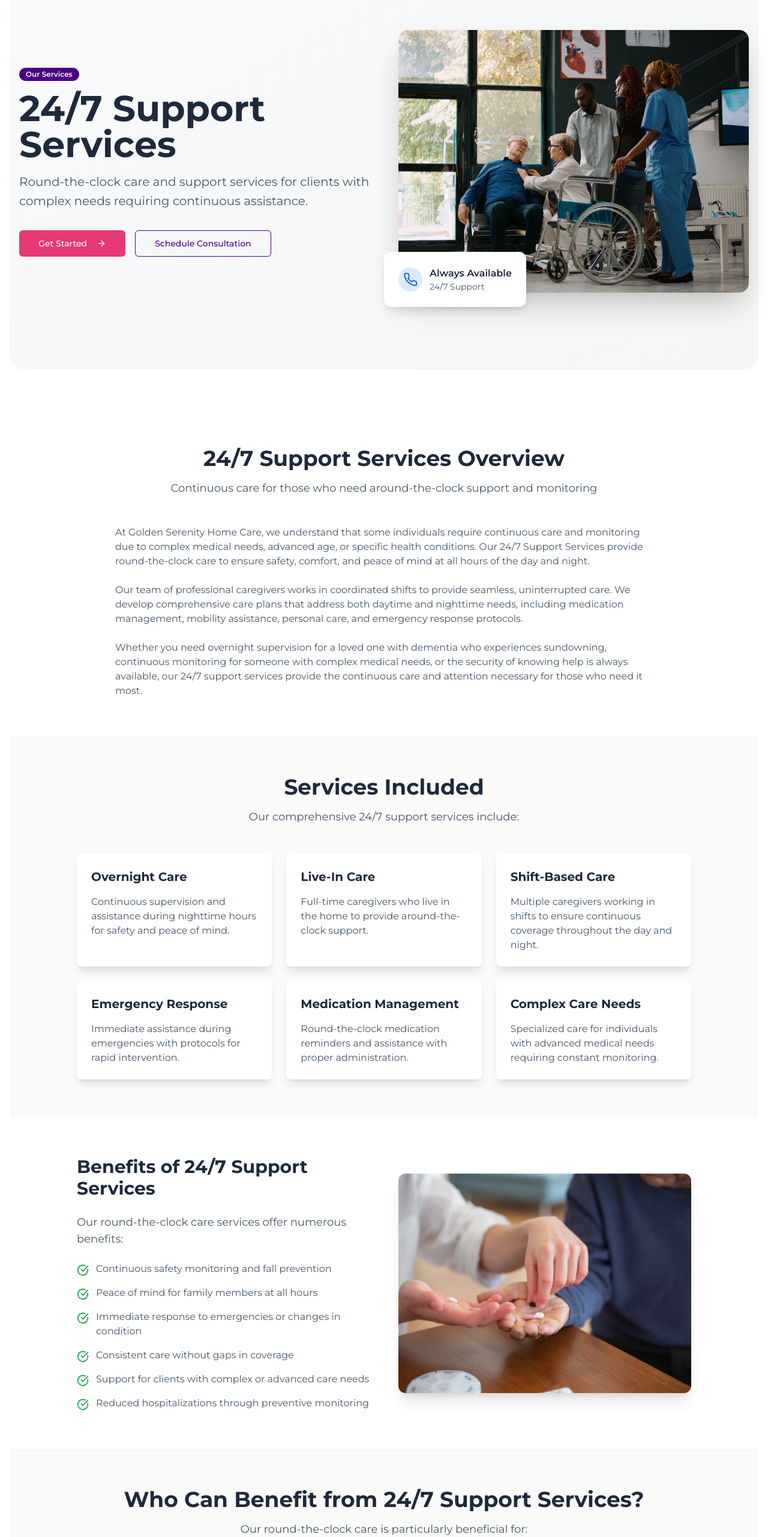
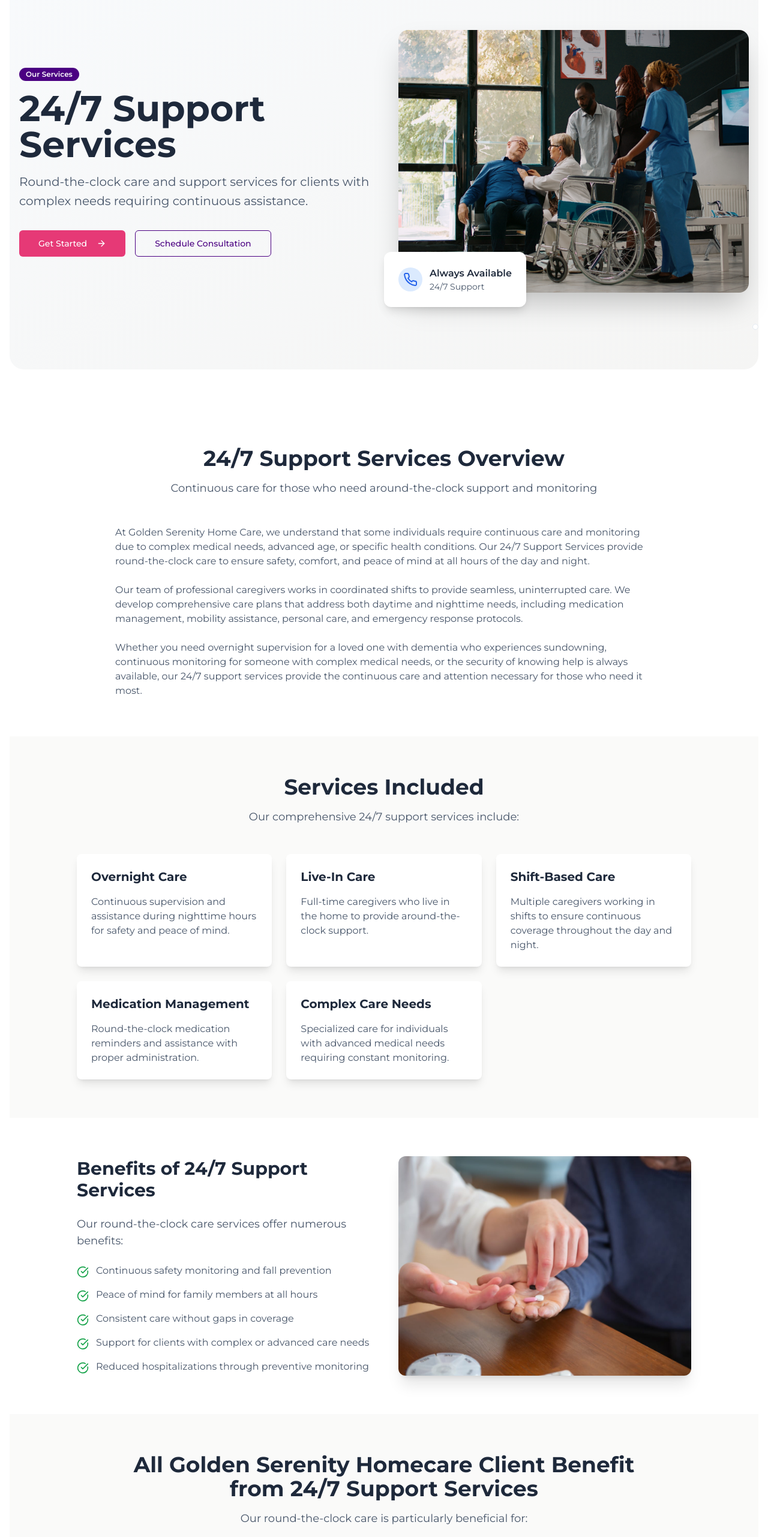
Before and after one commit to xDAREY/new-golden-serenity, a Next.js app: page /services/24-7-support in a window 1280 px wide. Shown: the part 234-2797 px from the top of the page at 60% size. Built offline with nearby package versions, Linux system fonts and the light colour scheme.

Commit message:
translator

```diff
--- a/app/gapp/page.tsx
+++ b/app/gapp/page.tsx
@@ -37,10 +37,10 @@ export default function GAPPPage() {
       title: "Family Support",
       description: "Training and support for family members to help care for their child at home",
     },
-    {
-      title: "Medical Equipment",
-      description: "Access to necessary medical equipment and supplies for home care",
-    },
+    // {
+    //   title: "Medical Equipment",
+    //   description: "Access to necessary medical equipment and supplies for home care",
+    // },
   ]
 
   const processSteps = [
@@ -178,10 +178,10 @@ export default function GAPPPage() {
                       <CheckCircle className="h-4 w-4 text-green-600 mr-2 mt-1 flex-shrink-0" />
                       Cover services for medically fragile kids from age 0 - 21
                     </li>
-                    <li className="flex items-start">
+                    {/* <li className="flex items-start">
                       <CheckCircle className="h-4 w-4 text-green-600 mr-2 mt-1 flex-shrink-0" />
                       Supports family caregivers with training and respite
-                    </li>
+                    </li> */}
                   </ul>
                 </div>
               </div>
--- a/app/layout.tsx
+++ b/app/layout.tsx
@@ -5,6 +5,7 @@ import "./globals.css"
 import { Navbar } from "@/components/navbar"
 import { Footer } from "@/components/footer"
 import { Toaster } from "sonner"
+import GoogleTranslate from "@/components/google-translate"
 
 const montserrat = Montserrat({
   subsets: ["latin"],
@@ -15,7 +16,7 @@ export const metadata: Metadata = {
   title: "Golden Serenity Home Care - GAPP-Approved Home Care in Georgia",
   description:
     "Trusted GAPP-approved home care services in Georgia. Veteran-owned company providing compassionate personal care, pediatric support, and companionship services.",
-    metadataBase: new URL("https://www.goldenserenityhomecare.org"),
+  metadataBase: new URL("https://www.goldenserenityhomecare.org"),
   openGraph: {
     title: "Golden Serenity Home Care - GAPP-Approved",
     description:
@@ -55,7 +56,8 @@ export default function RootLayout({
         <Navbar />
         <main>{children}</main>
         <Footer />
-        <Toaster position="top-center" richColors /> {}
+        <Toaster position="top-center" richColors />
+        <GoogleTranslate /> {/* ✅ Place it here at the bottom of the body */}
       </body>
     </html>
   )
--- a/app/services/24-7-support/page.tsx
+++ b/app/services/24-7-support/page.tsx
@@ -20,10 +20,10 @@ export default function SupportPage() {
       title: "Shift-Based Care",
       description: "Multiple caregivers working in shifts to ensure continuous coverage throughout the day and night.",
     },
-    {
-      title: "Emergency Response",
-      description: "Immediate assistance during emergencies with protocols for rapid intervention.",
-    },
+    // {
+    //   title: "Emergency Response",
+    //   description: "Immediate assistance during emergencies with protocols for rapid intervention.",
+    // },
     {
       title: "Medication Management",
       description: "Round-the-clock medication reminders and assistance with proper administration.",
@@ -37,7 +37,7 @@ export default function SupportPage() {
   const benefits = [
     "Continuous safety monitoring and fall prevention",
     "Peace of mind for family members at all hours",
-    "Immediate response to emergencies or changes in condition",
+    // "Immediate response to emergencies or changes in condition",
     "Consistent care without gaps in coverage",
     "Support for clients with complex or advanced care needs",
     "Reduced hospitalizations through preventive monitoring",
@@ -86,7 +86,7 @@ export default function SupportPage() {
                 <div className="aspect-[4/3] rounded-2xl overflow-hidden shadow-2xl">
                   <Image
                     src="/images/elderly5.jpg"
-                    alt="24/7 professional care team"
+                    alt=" professional care team"
                     width={600}
                     height={450}
                     className="object-cover w-full h-full"
@@ -206,7 +206,7 @@ export default function SupportPage() {
             <div className="max-w-4xl mx-auto">
               <div className="text-center mb-12">
                 <h2 className="text-3xl lg:text-4xl font-bold text-slate-800 mb-4 fade-in">
-                  Who Can Benefit from 24/7 Support Services?
+                  All Golden Serenity Homecare Client Benefit from 24/7 Support Services
                 </h2>
                 <p className="text-lg text-slate-600 slide-up">
                   Our round-the-clock care is particularly beneficial for:
--- a/app/services/companionship/page.tsx
+++ b/app/services/companionship/page.tsx
@@ -28,10 +28,10 @@ export default function CompanionshipPage() {
       title: "Meal Preparation",
       description: "Help with planning and preparing nutritious meals and snacks.",
     },
-    {
-      title: "Errands & Shopping",
-      description: "Assistance with grocery shopping, picking up prescriptions, and other errands.",
-    },
+    // {
+    //   title: "Errands & Shopping",
+    //   description: "Assistance with grocery shopping, picking up prescriptions, and other errands.",
+    // },
   ]
 
   const benefits = [
--- a/app/services/gapp-program/page.tsx
+++ b/app/services/gapp-program/page.tsx
@@ -128,7 +128,7 @@ export default function GAPPProgramPage() {
 
               <p>
                 Our specialized pediatric care team includes nurses and caregivers with specific training in pediatric
-                care, medical equipment management, and the unique needs of children with complex medical conditions. We
+                care, and the unique needs of children with complex medical conditions. We
                 work closely with each child's healthcare providers, therapists, and family members to ensure
                 coordinated, comprehensive care.
               </p>
--- a/app/services/page.tsx
+++ b/app/services/page.tsx
@@ -127,7 +127,7 @@ export default function ServicesPage() {
       description: "Round-the-clock care and support services for clients with complex needs",
       icon: Phone,
       href: "/services/24-7-support",
-      features: ["Continuous care", "Emergency response", "Night care", "Medical monitoring"],
+      features: ["Continuous care", "Night care", "Medical monitoring"],
     },
   ]
 
--- a/app/services/respite-care/page.tsx
+++ b/app/services/respite-care/page.tsx
@@ -24,10 +24,10 @@ export default function RespiteCarePage() {
       title: "Vacation Coverage",
       description: "Extended care during family vacations or trips to maintain continuity of care.",
     },
-    {
-      title: "Emergency Relief",
-      description: "Rapid response care when family caregivers face unexpected situations or emergencies.",
-    },
+    // {
+    //   title: "Emergency Relief",
+    //   description: "Rapid response care when family caregivers face unexpected situations or emergencies.",
+    // },
     {
       title: "Regular Scheduled Breaks",
       description: "Consistent, planned respite to prevent caregiver burnout and support sustainable care.",
--- /dev/null
+++ b/components/google-translate.tsx
@@ -0,0 +1,45 @@
+"use client"
+import { useEffect } from "react"
+
+declare global {
+  interface Window {
+    googleTranslateElementInit: () => void
+    google: any
+  }
+}
+
+export default function GoogleTranslate() {
+  useEffect(() => {
+    // Define the init function that Google calls automatically
+    window.googleTranslateElementInit = () => {
+      if (window.google?.translate?.TranslateElement) {
+        new window.google.translate.TranslateElement(
+          {
+            pageLanguage: "en",
+            includedLanguages: "en,es,fr,de,it,pt,zh-CN,ar,hi,yo,sw", // customize as needed
+            layout: window.google.translate.TranslateElement.InlineLayout.SIMPLE,
+          },
+          "google_translate_element"
+        )
+      }
+    }
+
+    // Check if script is already loaded
+    if (!document.querySelector("#google-translate-script")) {
+      const script = document.createElement("script")
+      script.id = "google-translate-script"
+      script.src = "//translate.google.com/translate_a/element.js?cb=googleTranslateElementInit"
+      script.async = true
+      document.body.appendChild(script)
+    } else {
+      window.googleTranslateElementInit()
+    }
+  }, [])
+
+  return (
+    <div
+      id="google_translate_element"
+      className="fixed bottom-4 right-4 bg-white shadow-lg border rounded-md z-50 p-1"
+    />
+  )
+}
--- /dev/null
+++ b/lib/i18n.ts
@@ -0,0 +1,4 @@
+export const locales = ['en', 'es', 'fr']
+export const defaultLocale = 'en'
+
+export const localePrefix = 'always' // force /en, /es, etc. in URL
--- a/package.json
+++ b/package.json
@@ -47,6 +47,7 @@
     "input-otp": "1.4.1",
     "lucide-react": "^0.454.0",
     "next": "15.2.4",
+    "next-intl": "^4.3.4",
     "next-themes": "^0.4.4",
     "react": "^19",
     "react-day-picker": "8.10.1",
```
Also changed, not shown: 1 other file (tests, documents, lock files or other folders).
